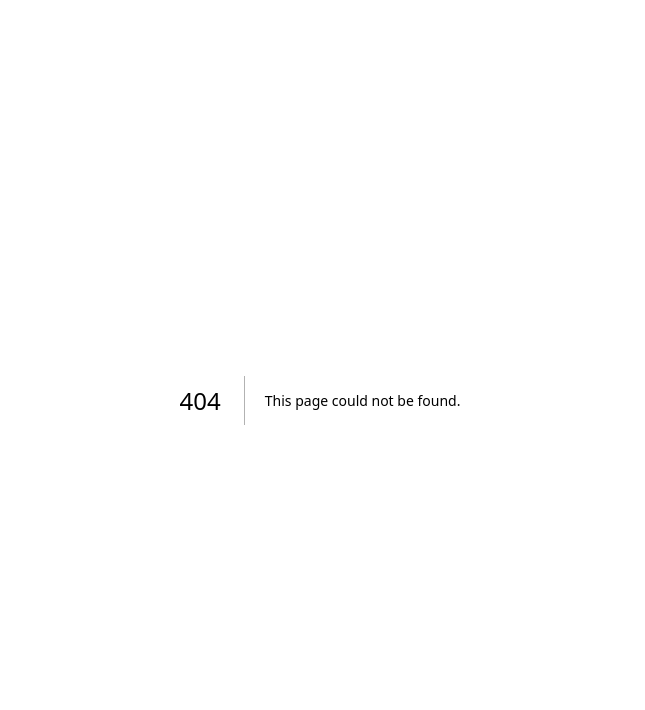
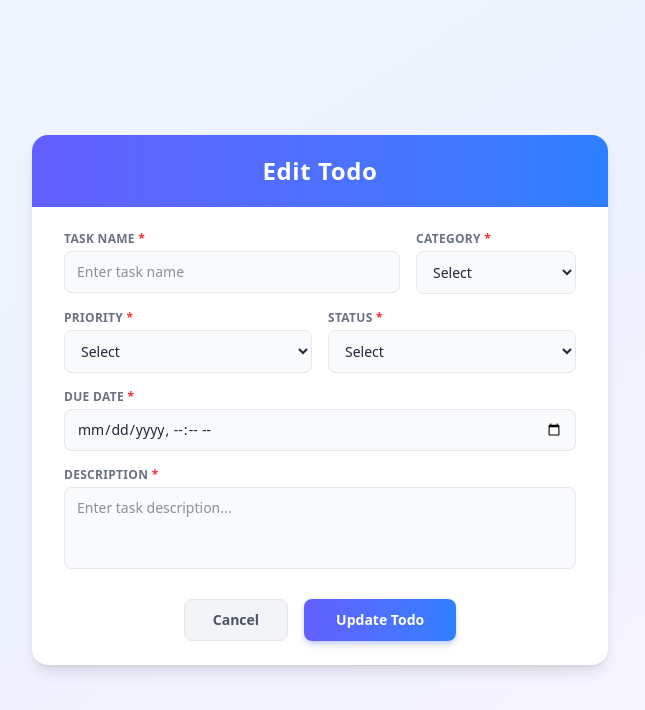
Before and after one commit to bhaveshneet/Mern-Interview-Preparation, a Next.js app in the folder Assignment/Todo-App/frontend/: page /edit-todo/1 in a window 1280 px wide. Before the commit this address had no page. Shown: the top 710 px of the page, without its empty margins (320-965 px from the left). Built offline with nearby package versions, Linux system fonts and the light colour scheme; no server answers; sample sign-in values are in the browser's storage.

Commit message:
Added edit todo page

```diff
--- /dev/null
+++ b/Assignment/Todo-App/frontend/src/app/edit-todo/[id]/page.tsx
@@ -0,0 +1,291 @@
+
+"use client";
+
+import { useEffect, useState } from "react";
+import { useRouter, useParams } from "next/navigation";
+
+export default function EditTodoPage() {
+  const router = useRouter();
+  const params = useParams();
+  const id = params.id;
+
+  const [formData, setFormData] = useState({
+    task_name: "",
+    category: "",
+    priority: "",
+    status: "",
+    dueDate: "",
+    description: "",
+  });
+
+  const [loading, setLoading] = useState(true);
+
+  // ✅ Fetch existing todo data and pre-fill the form
+  useEffect(() => {
+    const fetchTodo = async () => {
+      try {
+        const token = localStorage.getItem("token");
+
+        if (!token) {
+          router.push("/login");
+          return;
+        }
+
+        const response = await fetch(
+          `http://localhost:5000/api/todos/${id}`,
+          {
+            headers: {
+              Authorization: `Bearer ${token}`,
+            },
+          }
+        );
+
+        const data = await response.json();
+
+        if (data.success && data.todo) {
+          const todo = data.todo;
+          setFormData({
+            task_name: todo.task_name || "",
+            category: todo.category || "",
+            priority: todo.priority || "",
+            status: todo.status || "",
+            // Convert "2026-06-22T14:55" format for datetime-local input
+            dueDate: todo.due_date
+              ? new Date(todo.due_date).toISOString().slice(0, 16)
+              : "",
+            description: todo.description || "",
+          });
+        }
+      } catch (error) {
+        console.error(error);
+      } finally {
+        setLoading(false);
+      }
+    };
+
+    fetchTodo();
+  }, [id]);
+
+  const handleChange = (
+    e: React.ChangeEvent<
+      HTMLInputElement | HTMLSelectElement | HTMLTextAreaElement
+    >
+  ) => {
+    setFormData({ ...formData, [e.target.name]: e.target.value });
+  };
+
+  const handleSubmit = async (e: React.FormEvent) => {
+    e.preventDefault();
+
+    if (
+      !formData.task_name.trim() ||
+      !formData.category ||
+      !formData.priority ||
+      !formData.status ||
+      !formData.dueDate ||
+      !formData.description.trim()
+    ) {
+      alert("Please fill all required fields");
+      return;
+    }
+
+    try {
+      const token = localStorage.getItem("token");
+
+      const response = await fetch(
+        `http://localhost:5000/api/todos/${id}`,
+        {
+          method: "PUT",
+          headers: {
+            "Content-Type": "application/json",
+            Authorization: `Bearer ${token}`,
+          },
+          body: JSON.stringify({
+            task_name: formData.task_name,
+            description: formData.description,
+            category: formData.category,
+            priority: formData.priority,
+            status: formData.status,
+            due_date: formData.dueDate,
+          }),
+        }
+      );
+
+      const data = await response.json();
+
+      if (!response.ok) {
+        alert(data.message || "Failed to update todo");
+        return;
+      }
+
+      alert("Todo Updated Successfully ✅");
+      router.push("/todos");
+    } catch (error) {
+      console.error(error);
+      alert("Server Error — check console");
+    }
+  };
+
+  const fieldClass =
+    "w-full px-3 py-2.5 text-sm text-gray-800 bg-gray-50 border border-gray-200 rounded-lg focus:outline-none focus:ring-2 focus:ring-indigo-400 focus:border-transparent transition";
+
+  const labelClass =
+    "text-xs font-semibold text-gray-500 uppercase tracking-wide mb-1 block";
+
+  if (loading) {
+    return (
+      <div className="min-h-screen flex items-center justify-center bg-gradient-to-br from-blue-50 via-indigo-50 to-purple-50">
+        <p className="text-gray-500 text-sm">Loading...</p>
+      </div>
+    );
+  }
+
+  return (
+    <div className="min-h-screen flex items-center justify-center bg-gradient-to-br from-blue-50 via-indigo-50 to-purple-50 p-4">
+      <div className="w-full max-w-xl bg-white rounded-2xl shadow-lg overflow-hidden">
+
+        {/* Header */}
+        <div className="bg-gradient-to-r from-indigo-500 to-blue-500 px-6 py-5 text-center">
+          <h1 className="text-2xl font-bold text-white tracking-wide">
+            Edit Todo
+          </h1>
+        </div>
+
+        <form onSubmit={handleSubmit} className="px-5 sm:px-8 py-6 flex flex-col gap-4">
+
+          {/* Task Name + Category */}
+          <div className="grid grid-cols-1 sm:grid-cols-3 gap-4">
+            <div className="sm:col-span-2">
+              <label className={labelClass}>
+                Task Name <span className="text-red-500">*</span>
+              </label>
+              <input
+                type="text"
+                name="task_name"
+                value={formData.task_name}
+                onChange={handleChange}
+                placeholder="Enter task name"
+                className={fieldClass}
+                required
+              />
+            </div>
+            <div>
+              <label htmlFor="category" className={labelClass}>
+                Category <span className="text-red-500">*</span>
+              </label>
+              <select
+                id="category"
+                name="category"
+                value={formData.category}
+                onChange={handleChange}
+                className={fieldClass}
+                required
+              >
+                <option value="">Select</option>
+                <option value="Work">Work</option>
+                <option value="Personal">Personal</option>
+                <option value="Shopping">Shopping</option>
+                <option value="Health">Health</option>
+                <option value="Study">Study</option>
+              </select>
+            </div>
+          </div>
+
+          {/* Priority + Status */}
+          <div className="grid grid-cols-1 sm:grid-cols-2 gap-4">
+            <div>
+              <label htmlFor="priority" className={labelClass}>
+                Priority <span className="text-red-500">*</span>
+              </label>
+              <select
+                id="priority"
+                name="priority"
+                value={formData.priority}
+                onChange={handleChange}
+                className={fieldClass}
+                required
+              >
+                <option value="">Select</option>
+                <option value="Low">Low</option>
+                <option value="Medium">Medium</option>
+                <option value="High">High</option>
+              </select>
+            </div>
+            <div>
+              <label htmlFor="status" className={labelClass}>
+                Status <span className="text-red-500">*</span>
+              </label>
+              <select
+                id="status"
+                name="status"
+                value={formData.status}
+                onChange={handleChange}
+                className={fieldClass}
+                required
+              >
+                <option value="">Select</option>
+                <option value="Pending">Pending</option>
+                <option value="In Progress">In Progress</option>
+                <option value="Completed">Completed</option>
+              </select>
+            </div>
+          </div>
+
+          {/* Due Date */}
+          <div>
+            <label htmlFor="dueDate" className={labelClass}>
+              Due Date <span className="text-red-500">*</span>
+            </label>
+            <input
+              id="dueDate"
+              type="datetime-local"
+              name="dueDate"
+              value={formData.dueDate}
+              onChange={handleChange}
+              placeholder="Select due date and time"
+              title="Due Date"
+              className={fieldClass}
+              required
+            />
+          </div>
+
+          {/* Description */}
+          <div>
+            <label htmlFor="description" className={labelClass}>
+              Description <span className="text-red-500">*</span>
+            </label>
+            <textarea
+              id="description"
+              name="description"
+              value={formData.description}
+              onChange={handleChange}
+              placeholder="Enter task description..."
+              title="Description"
+              rows={3}
+              className={`${fieldClass} resize-none`}
+              required
+            />
+          </div>
+
+          {/* Buttons */}
+          <div className="flex justify-center gap-4 pt-2">
+            <button
+              type="button"
+              onClick={() => router.push("/todos")}
+              className="px-7 py-2.5 text-sm font-semibold text-gray-600 bg-gray-100 border border-gray-200 rounded-lg hover:bg-gray-200 active:scale-95 transition cursor-pointer"
+            >
+              Cancel
+            </button>
+            <button
+              type="submit"
+              className="px-8 py-2.5 text-sm font-semibold text-white bg-gradient-to-r from-indigo-500 to-blue-500 rounded-lg hover:opacity-90 active:scale-95 shadow-md shadow-indigo-200 transition cursor-pointer"
+            >
+              Update Todo
+            </button>
+          </div>
+
+        </form>
+      </div>
+    </div>
+  );
+}
```
